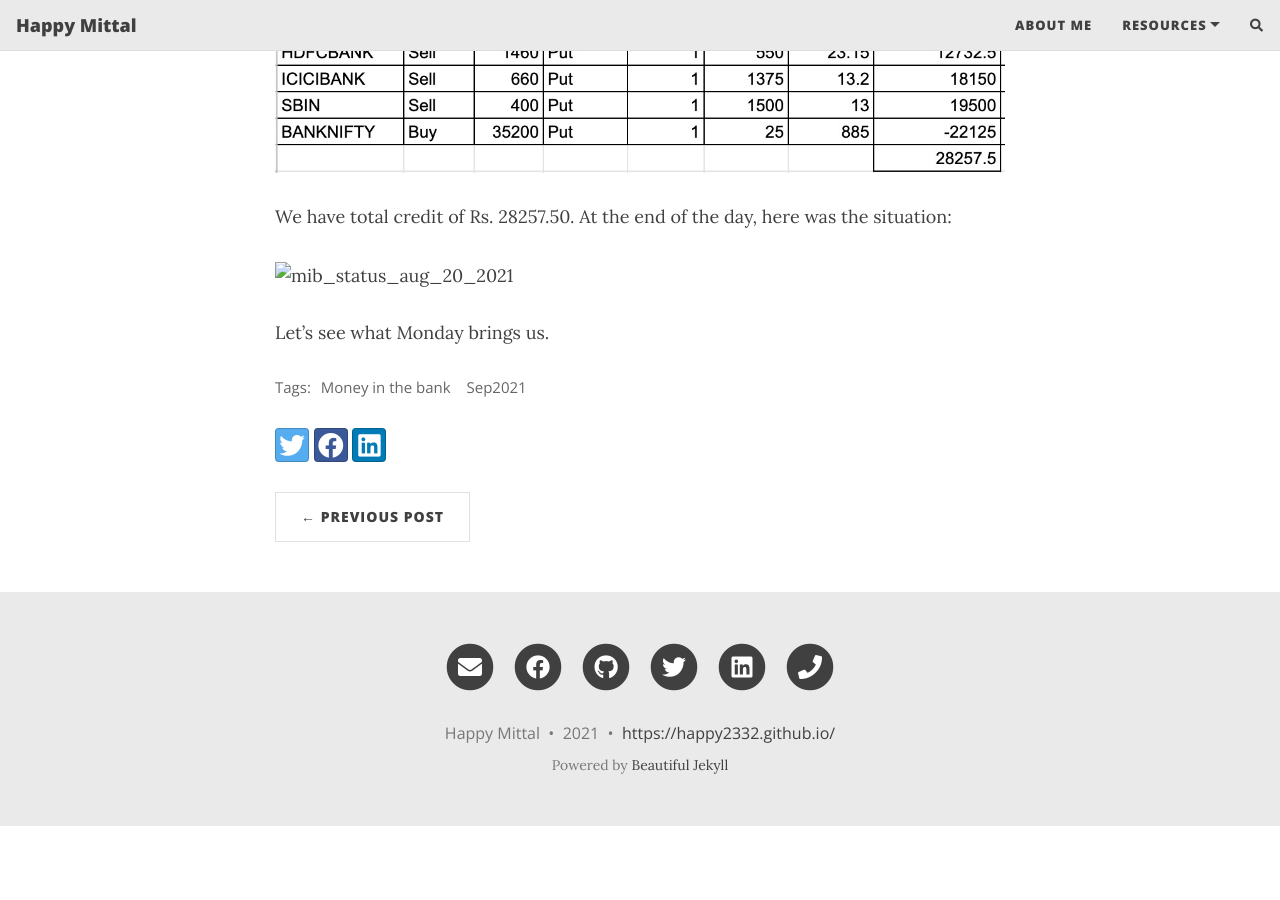
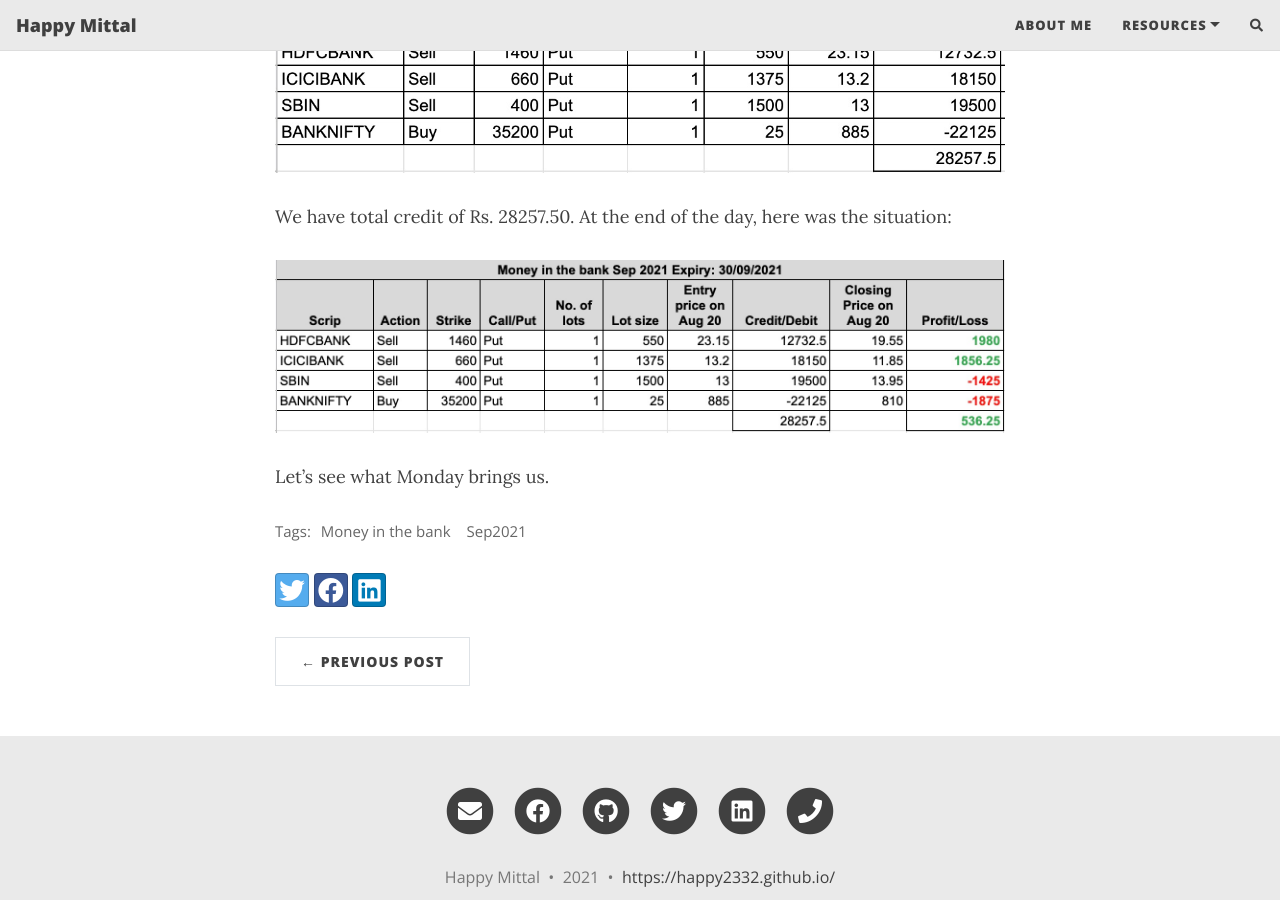
Before and after one commit to happy2332/happy2332.github.io, a Jekyll site: the page built from _posts/2021-08-21-money-in-the-bank-sep-21.md, in a window 1280 px wide and 900 px high, scrolled down 553 px. Built offline with Jekyll 4.4.1, drawn with Linux system fonts in a browser that asks for light colours; nearby versions of some CDN libraries; comment, search, counter and statistics services are not loaded; before the commit the page ends 1379 px from its top, so only the background shows below that.

Commit message:
Update 2021-08-21-money-in-the-bank-sep-21.md

```diff
--- a/_posts/2021-08-21-money-in-the-bank-sep-21.md
+++ b/_posts/2021-08-21-money-in-the-bank-sep-21.md
@@ -13,6 +13,6 @@ So we sold 1 lot of 2-3% away OTM puts for three banks, and to hedge them, we bo
 
 We have total credit of Rs. 28257.50. At the end of the day, here was the situation:
 
-![mib_status_aug_20_2021](figs/mib_status_aug_20_2021.jpg)
+![mib_status_aug_20_2021](../assets/img/mib_status_aug_20_2021.jpg)
 
 Let's see what Monday brings us.
```
